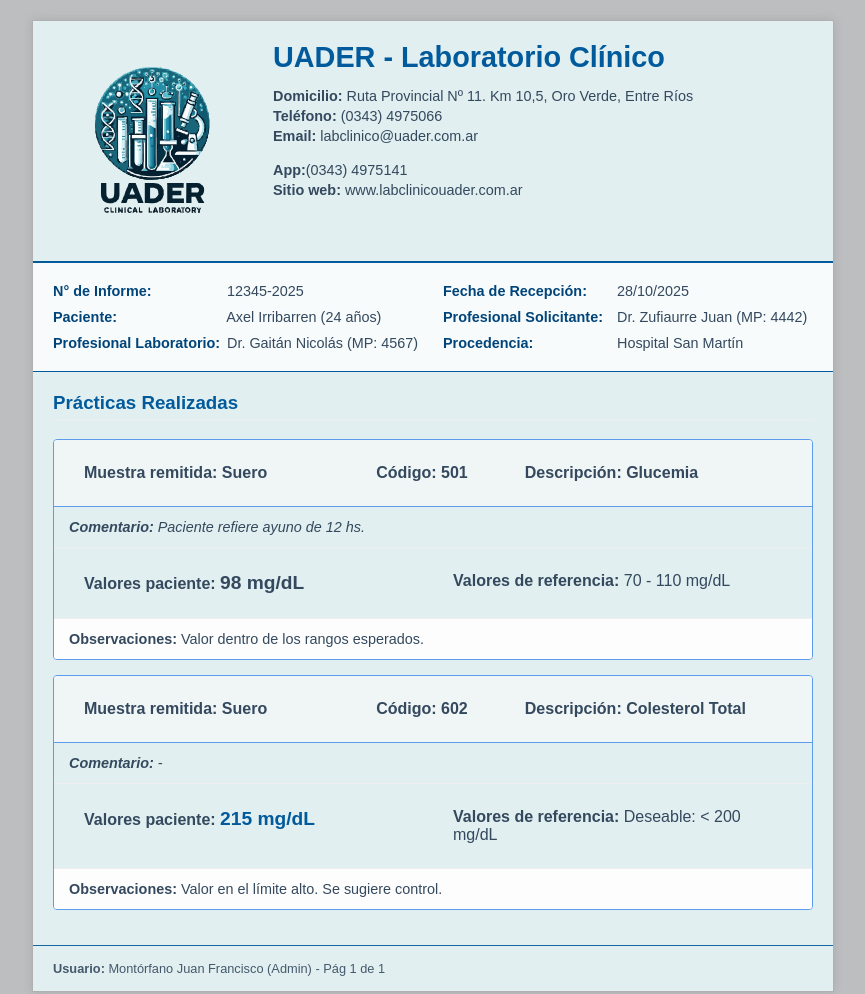
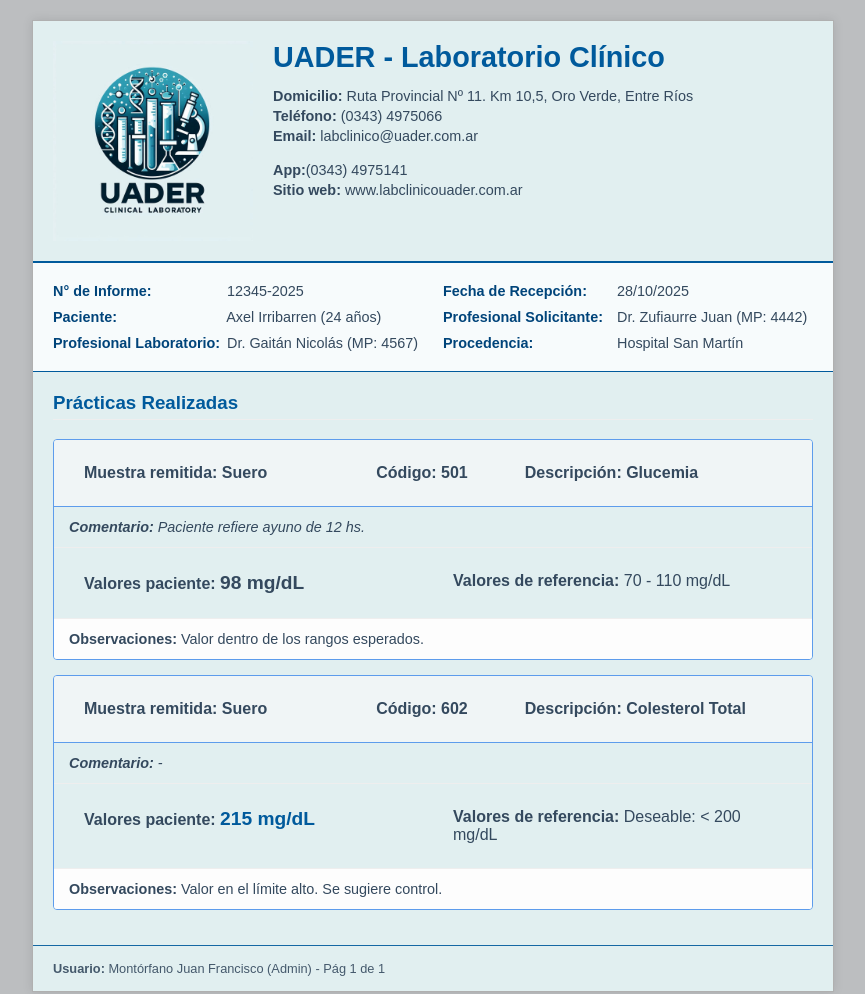
Before and after one commit to Axelirribarren/Laboratorio-Clinico---UADER, a plain HTML site: page index.html in a window 1280 px wide. Shown: the top 994 px of the page, without its empty margins (207-1072 px from the left). Drawn offline with Linux system fonts and the light colour scheme.

Commit message:
cambios en svg -> png

```diff
--- a/index.html
+++ b/index.html
@@ -14,7 +14,7 @@
 
         <header class="informe-header-fijo">
 
-        <img src="./img/uader.svg" alt="uader-lab-clinico" class="logo-img">
+        <img src="./img/uader.png" alt="uader-lab-clinico" class="logo-img">
 
             <div class="info-laboratorio">
                 <h1>UADER - Laboratorio Clínico</h1>
```
Also changed, not shown: img/uader.png (added), img/uader.svg (deleted).
